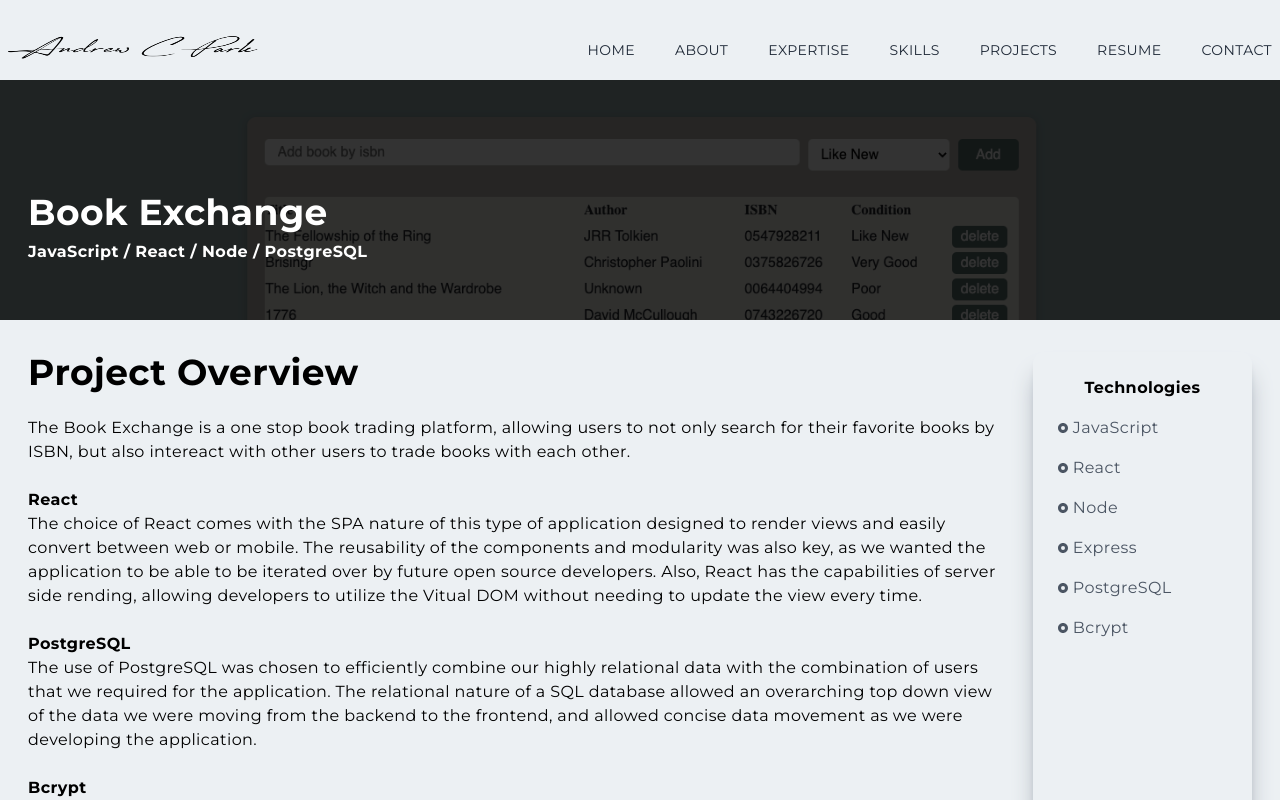
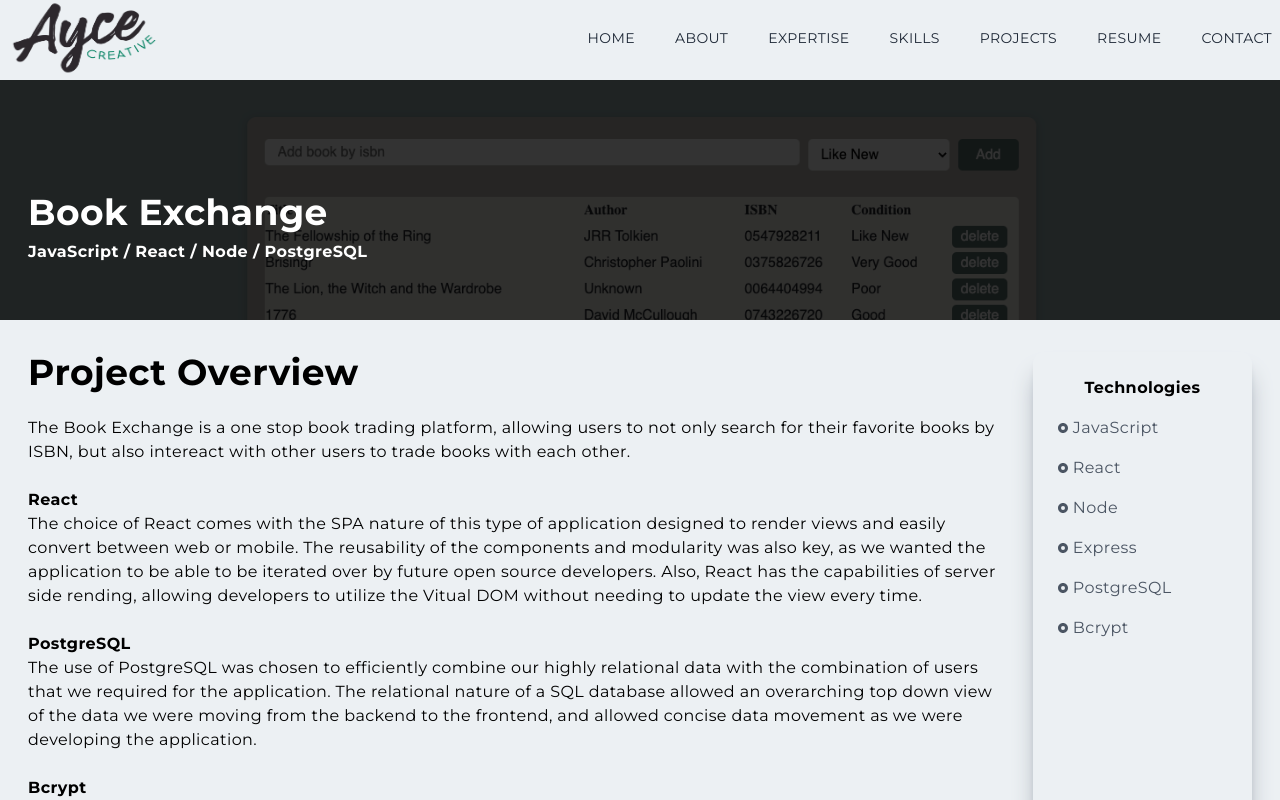
Before and after one commit to andrewcpark/ayce-creative, a Next.js app: page /bookExchange in a window 1280 px wide. Shown: the top 800 px of the page. Built offline with nearby package versions, Linux system fonts and the light colour scheme.

Commit message:
added logo

```diff
--- a/components/Contact.jsx
+++ b/components/Contact.jsx
@@ -27,7 +27,7 @@ const Contact = () => {
                         <p className='py-4'> I am always looking to expand my network. Contact me and let's talk! </p>
                     </div>
                     <div>
-                        <p className='uppercase pt-8'> Connect With Me</p>
+                        <p className='uppercase pt-8 text-[#008060]'> Connect With Me</p>
                         <div>
                             <div className='flex items-center justify-around py-8'>
                             <a
--- a/components/Navbar.jsx
+++ b/components/Navbar.jsx
@@ -5,7 +5,7 @@ import { AiOutlineClose, AiOutlineMenu, AiOutlineMail} from 'react-icons/ai';
 import {FaLinkedinIn, FaGithub} from 'react-icons/fa';
 import {BsFillPersonLinesFill} from 'react-icons/bs';
 import { useRouter } from 'next/router';
-import logoImg from "../public/assets/acp-logo.png"
+import logoImg from "../public/assets/ayce-logo.png"
 
 const Navbar = () => {
   // HOOK TO INITIALIZE AND SET STATE
@@ -46,7 +46,7 @@ useEffect (() => {
     <div id='navbar' style={{backgroundColor: `${navBg}`}} className={shadow ? 'fixed w-full h-20 shadow-xl z-[100]' : 'fixed w-full h-20 z-[100]'}>
       <div className='flex justify-between items-center w-full px-2 2xl:px-16'>
         <Link href='/'>
-          <Image src={logoImg} alt="/" width='250' height='100'/>
+          <Image src={logoImg} alt="/" width='150' height="75"/>
         </Link>
         <div>
         <ul style={{color: `${linkColor}`}}className='hidden md:flex'>
@@ -87,7 +87,7 @@ useEffect (() => {
           <div>
             <div className='flex w-full items-center justify-between'>
               <Link href='/'>
-                <Image src={logoImg} alt='/' width='125' height='50' />
+                <Image src={logoImg} alt='/' width='150' height='75' />
               </Link>
               <div onClick={handleNav} className='rounded-full shadow-lg shawdow-gray-400 p-3 cursor-pointer'>
                   <AiOutlineClose />
```
Also changed, not shown: public/assets/acp-logo.png (deleted), public/assets/ayce-logo.png (added).
